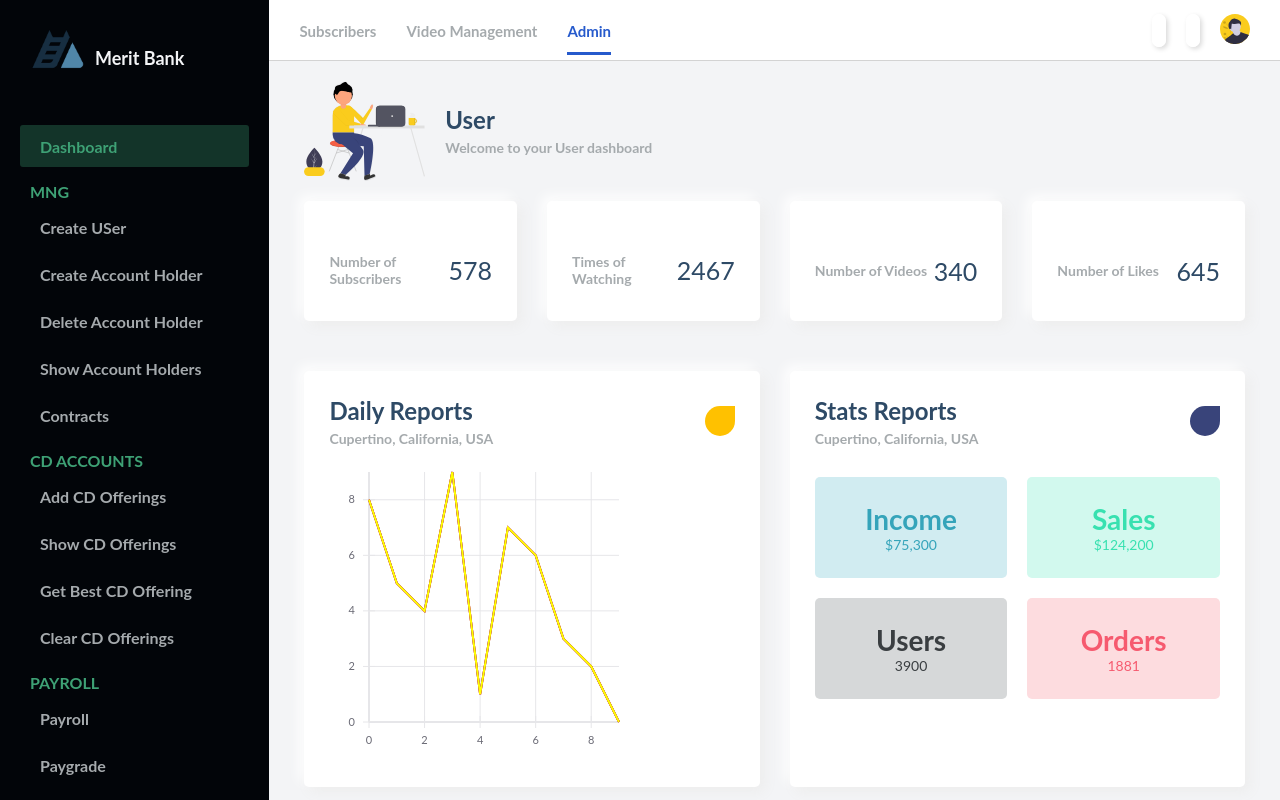
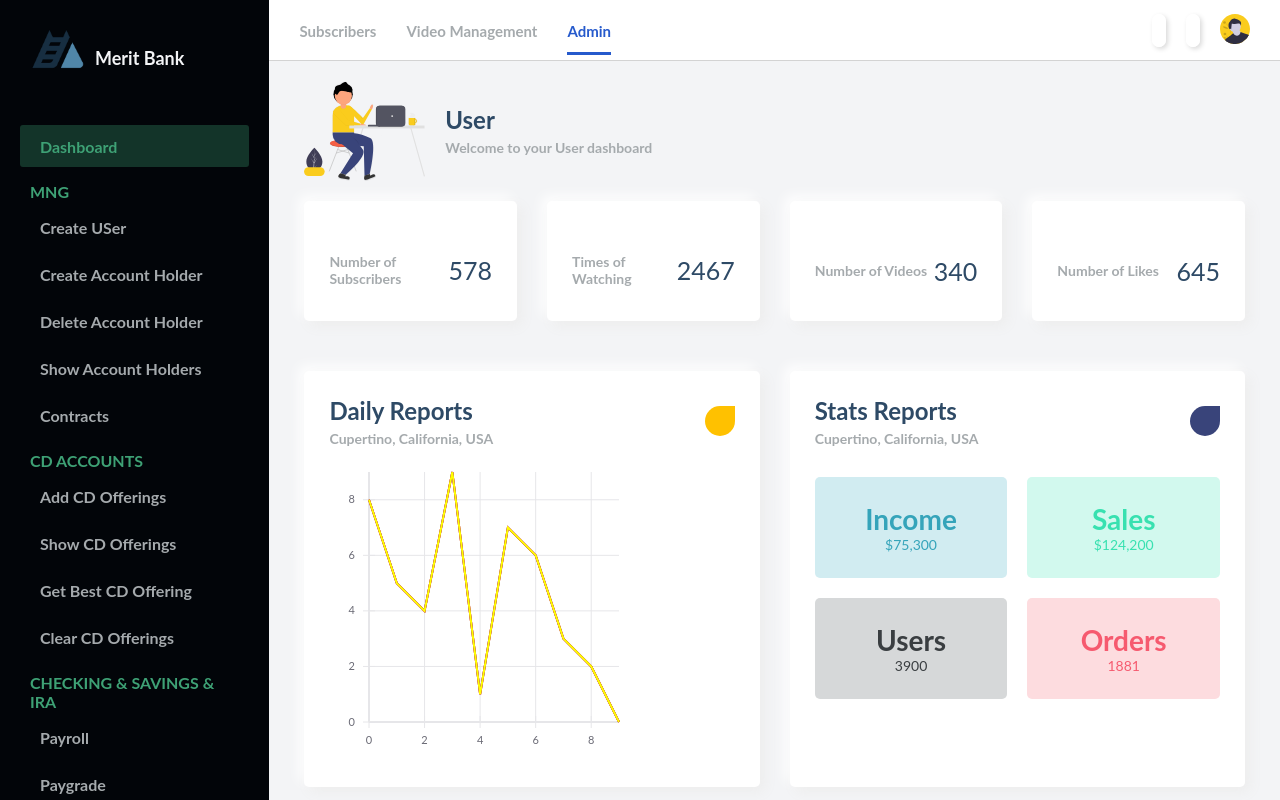
Before and after one commit to Gabegual/User_interface, a React (Create React App) app: page / in a window 1280 px wide. Built offline with nearby package versions, Linux system fonts and the light colour scheme; a web font is replaced by a local one.

Commit message:
added checking/savings/ira discription

```diff
--- a/src/components/sidebar/Sidebar.js
+++ b/src/components/sidebar/Sidebar.js
@@ -60,7 +60,7 @@ const Sidebar = ({ sidebarOpen, closeSidebar }) => {
           <i className="fa fa-files-o"></i>
           <a href="#">Clear CD Offerings</a>
         </div>
-        <h2>PAYROLL</h2>
+        <h2>CHECKING & SAVINGS & IRA</h2>
         <div className="sidebar__link">
           <i className="fa fa-money"></i>
           <a href="#">Payroll</a>
```
